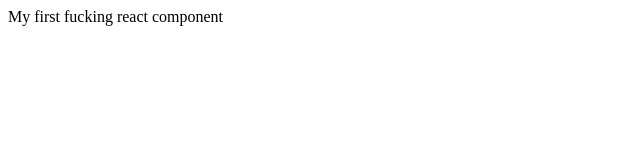
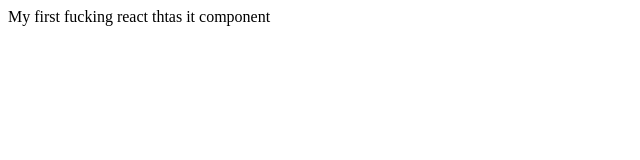
Before and after one commit to algo-rhym/algoreads-client, a React (Create React App) app: page / in a window 1280 px wide. Shown: the top 160 px of the page, without its empty margins (0-640 px from the left). Built offline with nearby package versions, Linux system fonts and the light colour scheme.

Commit message:
triyin to run fucking travis

```diff
--- a/src/App.js
+++ b/src/App.js
@@ -1,7 +1,7 @@
 import React from "react";
 
 const App = () => {
-    return <div>My first fucking react  component</div>;
+    return <div>My first fucking react thtas it component</div>;
 };
 
 export default App;
```
